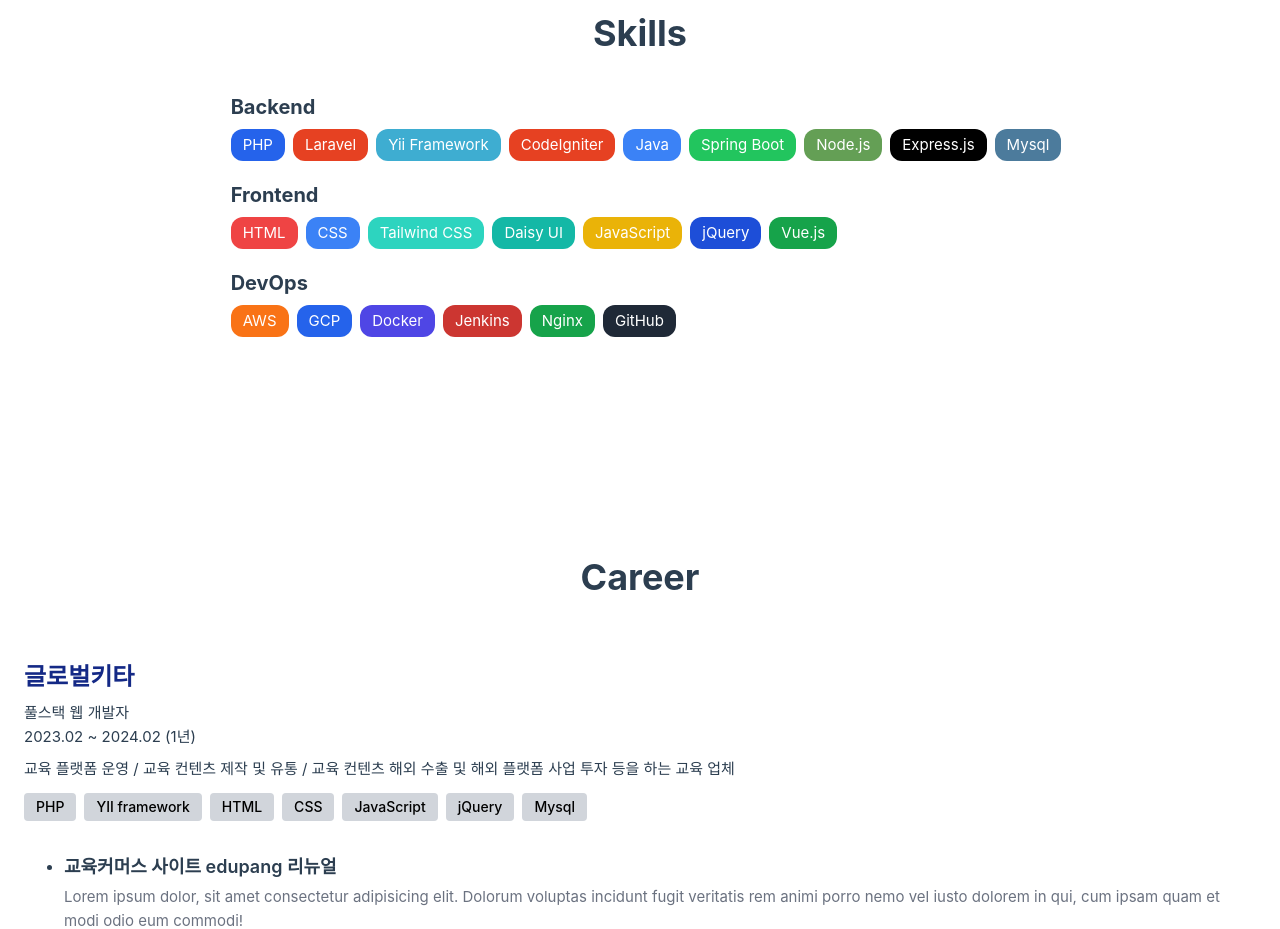
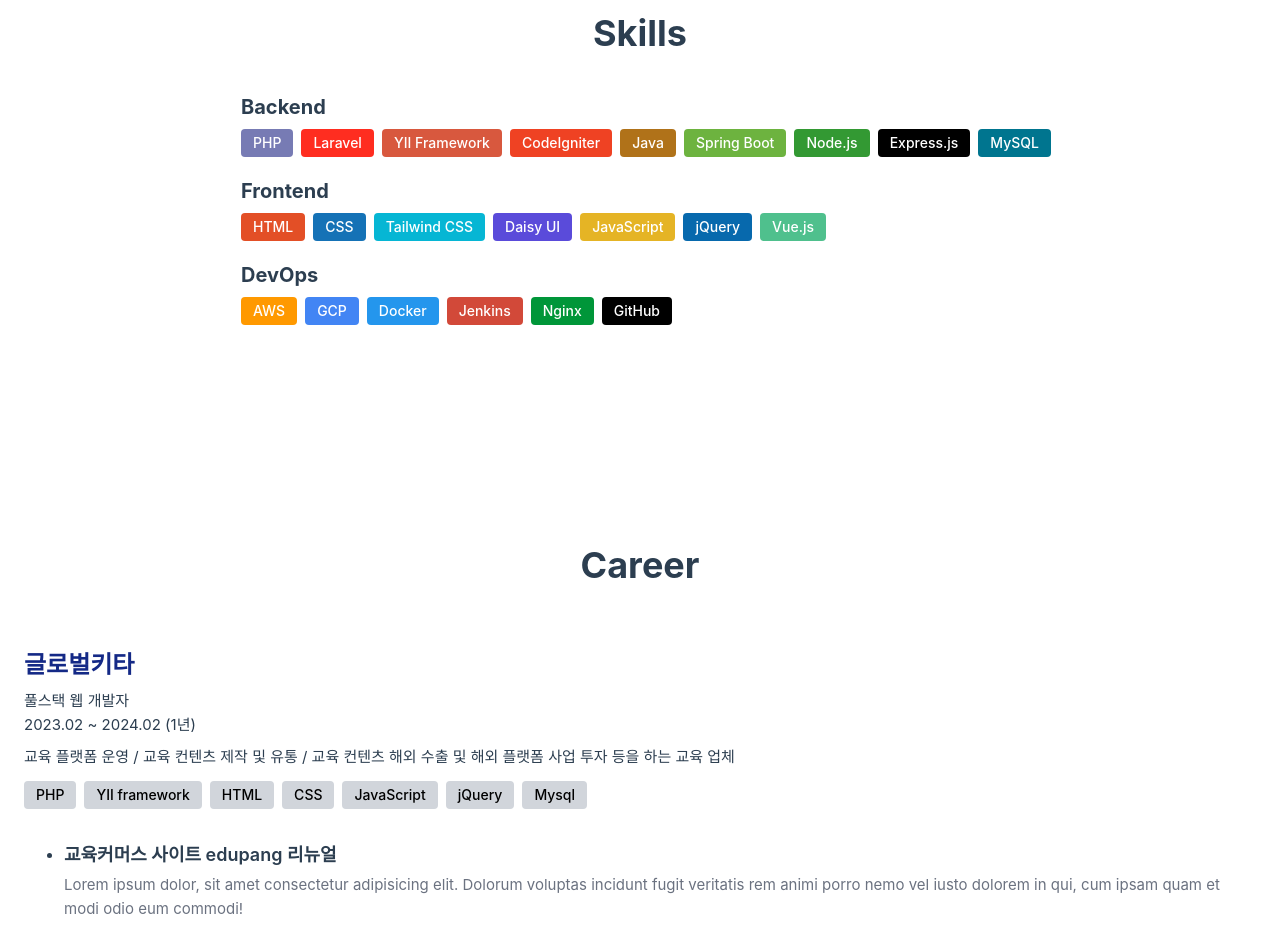
Before and after one commit to Aleph-Kim/portfolio, a Vue app: page / in a window 1280 px wide. Shown: the part 1520-2449 px from the top of the page. Built offline with nearby package versions, Linux system fonts and the light colour scheme.

Commit message:
리팩토링 - About 컴포넌트 코드 최적화, skill 태그 컴포넌트화

```diff
--- a/src/components/About.vue
+++ b/src/components/About.vue
@@ -28,43 +28,40 @@
                 <div class="mb-5">
                     <h3 class="text-xl mb-2 font-bold">Backend</h3>
                     <div class="flex flex-wrap gap-2">
-                        <span class="bg-blue-600 text-white px-3 py-1 rounded-xl">PHP</span>
-                        <span class="bg-[#E64122] text-white px-3 py-1 rounded-xl">Laravel</span>
-                        <span class="bg-[#3EADD1] text-white px-3 py-1 rounded-xl">Yii Framework</span>
-                        <span class="bg-[#E64122] text-white px-3 py-1 rounded-xl">CodeIgniter</span>
-                        <span class="bg-blue-500 text-white px-3 py-1 rounded-xl">Java</span>
-                        <span class="bg-green-500 text-white px-3 py-1 rounded-xl">Spring Boot</span>
-                        <span class="bg-[#649F55] text-white px-3 py-1 rounded-xl">Node.js</span>
-                        <span class="bg-black text-white px-3 py-1 rounded-xl">Express.js</span>
-                        <span class="bg-[#4C7B9C] text-white px-3 py-1 rounded-xl">Mysql</span>
+                        <Skill
+                            v-for="skill in ['PHP', 'Laravel', 'YII Framework', 'CodeIgniter', 'Java', 'Spring Boot', 'Node.js', 'Express.js', 'MySQL',]"
+                            :key="skill" :name="skill" />
                     </div>
                 </div>
 
                 <div class="mb-5">
                     <h3 class="text-xl mb-2 font-bold"> Frontend</h3>
                     <div class="flex flex-wrap gap-2">
-                        <span class="bg-red-500 text-white px-3 py-1 rounded-xl">HTML</span>
-                        <span class="bg-blue-500 text-white px-3 py-1 rounded-xl">CSS</span>
-                        <span class="bg-teal-400 text-white px-3 py-1 rounded-xl">Tailwind CSS</span>
-                        <span class="bg-teal-500 text-white px-3 py-1 rounded-xl">Daisy UI</span>
-                        <span class="bg-yellow-500 text-white px-3 py-1 rounded-xl">JavaScript</span>
-                        <span class="bg-blue-700 text-white px-3 py-1 rounded-xl">jQuery</span>
-                        <span class="bg-green-600 text-white px-3 py-1 rounded-xl">Vue.js</span>
+                        <Skill
+                            v-for="skill in ['HTML', 'CSS', 'Tailwind CSS', 'Daisy UI', 'JavaScript', 'jQuery', 'Vue.js']"
+                            :key="skill" :name="skill" />
                     </div>
                 </div>
 
                 <div class="mb-5">
                     <h3 class="text-xl mb-2 font-bold">DevOps</h3>
                     <div class="flex flex-wrap gap-2">
-                        <span class="bg-orange-500 text-white px-3 py-1 rounded-xl">AWS</span>
-                        <span class="bg-blue-600 text-white px-3 py-1 rounded-xl">GCP</span>
-                        <span class="bg-indigo-600 text-white px-3 py-1 rounded-xl">Docker</span>
-                        <span class="bg-[#CC3631] text-white px-3 py-1 rounded-xl">Jenkins</span>
-                        <span class="bg-green-600 text-white px-3 py-1 rounded-xl">Nginx</span>
-                        <span class="bg-gray-800 text-white px-3 py-1 rounded-xl">GitHub</span>
+                        <Skill v-for="skill in ['AWS', 'GCP', 'Docker', 'Jenkins', 'Nginx', 'GitHub']" :key="skill"
+                            :name="skill" />
                     </div>
                 </div>
             </div>
         </div>
     </section>
 </template>
+
+<script>
+import Skill from './Skill.vue';
+
+export default {
+    name: 'About',
+    components: {
+        Skill
+    }
+}
+</script>
--- /dev/null
+++ b/src/components/Skill.vue
@@ -0,0 +1,24 @@
+<template>
+    <span class="px-3 py-1 text-sm text-white font-medium rounded" :style="getColorStyle">
+        {{ name }}
+    </span>
+</template>
+
+<script>
+import { languageMap } from '@/utils/languageMap';
+
+export default {
+    name: 'Skill',
+    props: {
+        name: {
+            type: String,
+            required: true,
+        },
+    },
+    computed: {
+        getColorStyle() {
+            return `background: ${languageMap[this.name]}` || 'background: #CCCCCC';
+        },
+    },
+};
+</script>
--- /dev/null
+++ b/src/utils/languageMap.js
@@ -0,0 +1,30 @@
+// languageMap 데이터
+export const languageMap = {
+    PHP: '#777BB4',
+    Laravel: '#FF2D20',
+    'YII Framework': '#D8583E',
+    'CodeIgniter': '#EF4223',
+    Java: '#B07219',
+    'Spring Boot': '#6DB33F',
+    'Node.js': '#339933',
+    'Express.js': '#000000',
+    MySQL: '#00758F',
+    HTML: '#E34F26',
+    CSS: '#1572B6',
+    'Tailwind CSS': '#06B6D4',
+    'Daisy UI': '#5A4BDA',
+    JavaScript: '#E5B425',
+    jQuery: '#0769AD',
+    'Vue.js': '#4FC08D',
+    AWS: '#FF9900',
+    GCP: '#4285F4',
+    Docker: '#2496ED',
+    Jenkins: '#D24939',
+    Nginx: '#009639',
+    GitHub: '#000000',
+};
+
+// 언어에 해당하는 색상을 반환하는 함수
+export function getLanguageColor(name) {
+    return languageMap[name] || '#CCCCCC';
+}
```
